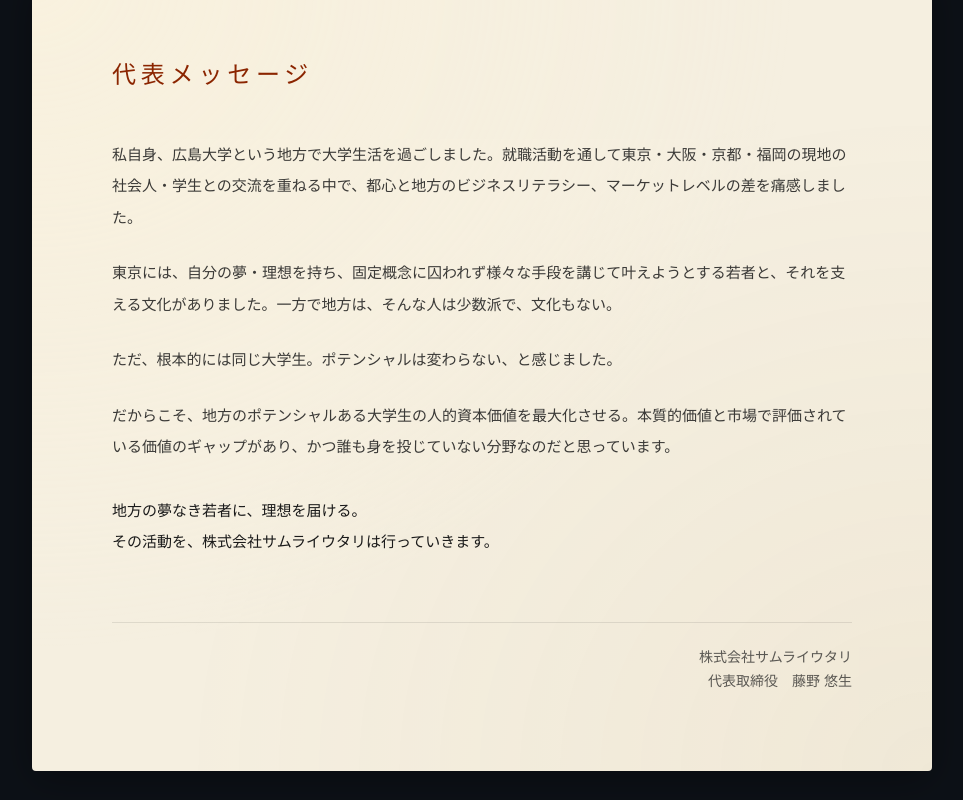
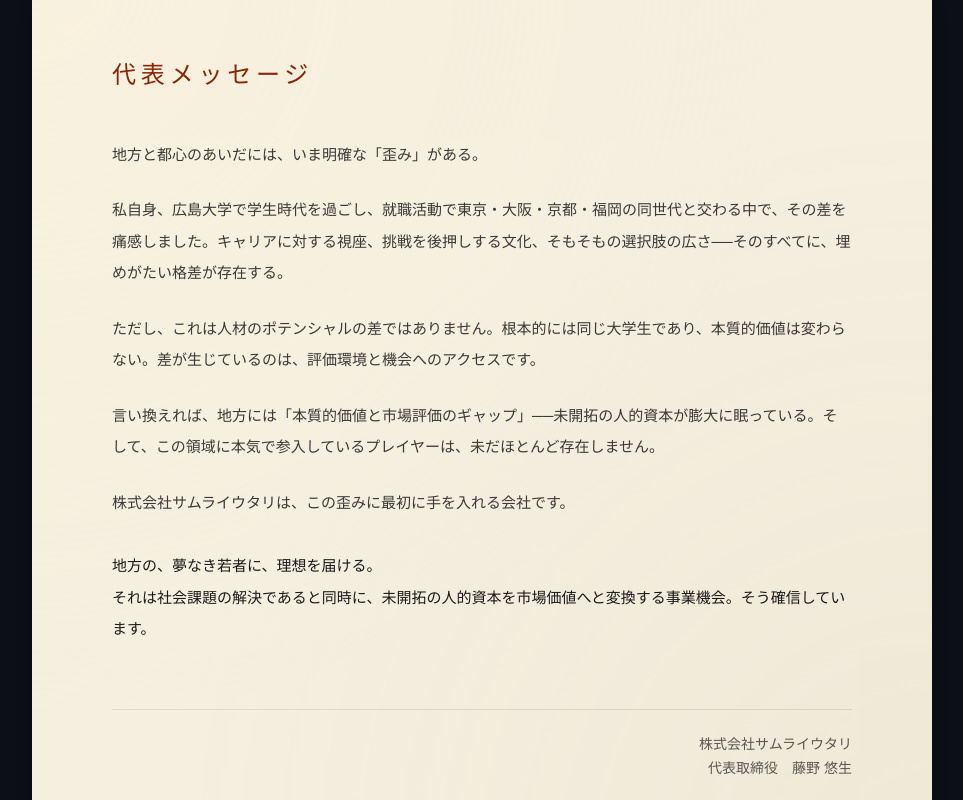
Before and after one commit to youcan0824/samurai-utari-site, a Next.js app: page / in a window 1280 px wide. Shown: the part 1640-2440 px from the top of the page, without its empty margins (158-1121 px from the left). Built offline with nearby package versions, Linux system fonts and the light colour scheme.

Commit message:
代表メッセージを経営者・投資家向けのライティングに刷新

```diff
--- a/src/components/message.tsx
+++ b/src/components/message.tsx
@@ -33,25 +33,29 @@ export function Message() {
               style={{ fontFamily: 'var(--font-noto-serif), "Noto Serif JP", serif' }}
             >
               <p>
-                私自身、広島大学という地方で大学生活を過ごしました。就職活動を通して東京・大阪・京都・福岡の現地の社会人・学生との交流を重ねる中で、都心と地方のビジネスリテラシー、マーケットレベルの差を痛感しました。
+                地方と都心のあいだには、いま明確な「歪み」がある。
               </p>
 
               <p>
-                東京には、自分の夢・理想を持ち、固定概念に囚われず様々な手段を講じて叶えようとする若者と、それを支える文化がありました。一方で地方は、そんな人は少数派で、文化もない。
+                私自身、広島大学で学生時代を過ごし、就職活動で東京・大阪・京都・福岡の同世代と交わる中で、その差を痛感しました。キャリアに対する視座、挑戦を後押しする文化、そもそもの選択肢の広さ──そのすべてに、埋めがたい格差が存在する。
               </p>
 
               <p>
-                ただ、根本的には同じ大学生。ポテンシャルは変わらない、と感じました。
+                ただし、これは人材のポテンシャルの差ではありません。根本的には同じ大学生であり、本質的価値は変わらない。差が生じているのは、評価環境と機会へのアクセスです。
               </p>
 
               <p>
-                だからこそ、地方のポテンシャルある大学生の人的資本価値を最大化させる。本質的価値と市場で評価されている価値のギャップがあり、かつ誰も身を投じていない分野なのだと思っています。
+                言い換えれば、地方には「本質的価値と市場評価のギャップ」──未開拓の人的資本が膨大に眠っている。そして、この領域に本気で参入しているプレイヤーは、未だほとんど存在しません。
+              </p>
+
+              <p>
+                株式会社サムライウタリは、この歪みに最初に手を入れる会社です。
               </p>
 
               <p className="pt-2 text-[#1a1a1a] font-medium">
-                地方の夢なき若者に、理想を届ける。
+                地方の、夢なき若者に、理想を届ける。
                 <br />
-                その活動を、株式会社サムライウタリは行っていきます。
+                それは社会課題の解決であると同時に、未開拓の人的資本を市場価値へと変換する事業機会。そう確信しています。
               </p>
             </div>
 
```
